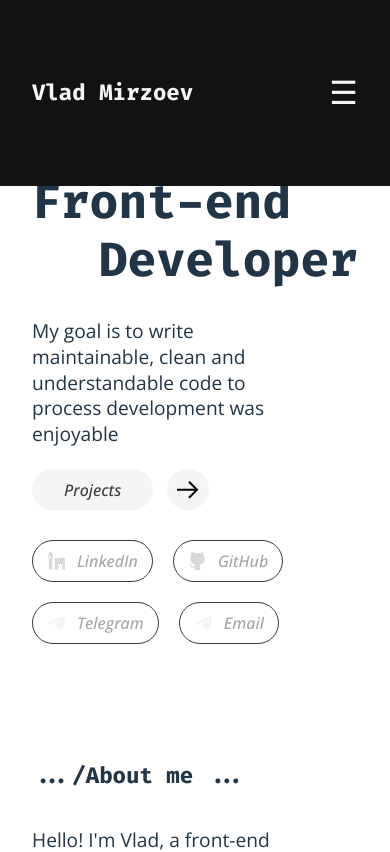
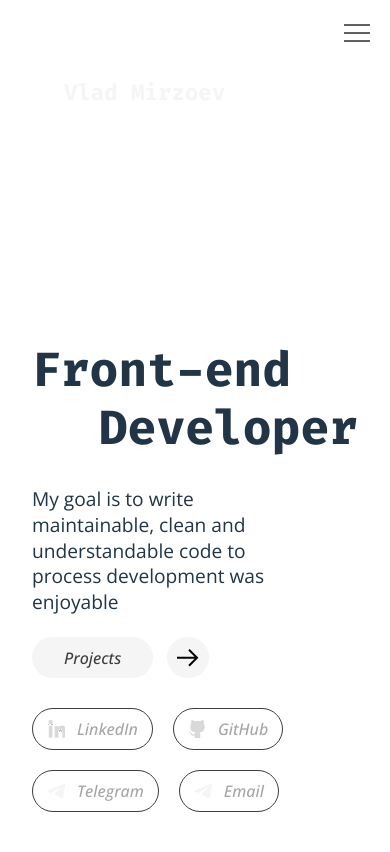
Before and after one commit to vladmirzoev/portfolio-website, a React (Vite) app: page / in a window 390 px wide. Shown: the top 852 px of the page. Built offline with nearby package versions, Linux system fonts and the light colour scheme.

Commit message:
Commit #8
Changed menu for mobile. To be finished with next commit

```diff
--- a/src/App.tsx
+++ b/src/App.tsx
@@ -12,7 +12,8 @@ function App() {
   return (
     <>
       <StandardContainer>
-        <MenuMobile />
+        <NavBar />
+        {/* <MenuMobile /> */}
         {/* <NavBar /> */}
 
         <HomeBLock />
--- a/src/components/NavBar.tsx
+++ b/src/components/NavBar.tsx
@@ -3,28 +3,28 @@ export const NavBar = () => {
     return (
         <header>
             <div className="container">
-                <div className="menu">
+                <div className="hamburger-menu">
                     <a href="" className="menu__logo">
                         <h3>Vlad Mirzoev</h3>
                     </a>
-
-                    <nav className="navigation">
+                    <input id="menu__toggle" type="checkbox" />
+                        <label className="menu__btn" htmlFor="menu__toggle">
+                            <span></span>
+                        </label>
+                    <nav className="menu__box">
                         <ul>
-                            <li>
+                            <li className='menu__item'>
                                 <a href="">About</a>
                             </li>
-                            <li>
+                            <li className='menu__item'>
                                 <a href="">Projects</a>
                             </li>
-                            <li>
+                            <li className='menu__item'>
                                 <a href="">Contacts</a>
                             </li>
                         </ul>
                     </nav>
 
-                    <span className="navigation__controls">
-                        {/* TODO */}
-                    </span>
                 </div>
             </div>
         </header>
--- a/src/styles/navBar.scss
+++ b/src/styles/navBar.scss
@@ -1,31 +1,93 @@
-// @import url(/src/styles/variables.scss);
 @import './variables.scss';
+/* скрываем чекбокс */
+#menu__toggle {
+    opacity: 0;
+  }
+  /* стилизуем кнопку */
+  .menu__btn {
+    display: flex; /* используем flex для центрирования содержимого */
+    align-items: center;  /* центрируем содержимое кнопки */
+    position: fixed;
+    top: 20px;
+    right: 20px;
+    width: 26px;
+    height: 26px;
+    cursor: pointer;
+    z-index: 1;
+  }
+  /* добавляем "гамбургер" */
+  .menu__btn > span,
+  .menu__btn > span::before,
+  .menu__btn > span::after {
+    display: block;
+    position: absolute;
+    width: 100%;
+    height: 2px;
+    background-color: #616161;
+  }
+  .menu__btn > span::before {
+    content: '';
+    top: -8px;
+  }
+  .menu__btn > span::after {
+    content: '';
+    top: 8px;
+  }
 
-.menu {
-    display: flex;
-    justify-content: space-between;
-    align-items: center;
+  /* контейнер меню */
+  .menu__box {
+    display: block;
+    position: fixed;
+    visibility: hidden;
+    top: 0;
+    left: -100%;
+    width: 100%;
+    height: 100%;
+    margin: 0;
+    padding: 80px 0;
+    list-style: none;
+    text-align: center;
+    background-color: #ECEFF1;
+    box-shadow: 1px 0px 6px rgba(0, 0, 0, .2);
+    transition: .4s ease-in-out;
+  }
+  /* элементы меню */
+  .menu__item {
+    display: block;
+    padding: 12px 24px;
+    color: #333;
+    font-family: 'Roboto', sans-serif;
+    font-size: 20px;
+    font-weight: 600;
+    text-decoration: none;
+  }
+  .menu__item:hover {
+    background-color: #CFD8DC;
+  }
 
-    &-logo{
-        display: flex;
-    }
-    &-items{
-        display: flex;
-        width: 40%;
-        justify-content: space-evenly;
+  #menu__toggle:checked ~ .menu__btn > span {
+    transform: rotate(45deg);
+  }
+  #menu__toggle:checked ~ .menu__btn > span::before {
+    top: 0;
+    transform: rotate(0);
+  }
+  #menu__toggle:checked ~ .menu__btn > span::after {
+    top: 0;
+    transform: rotate(90deg);
+  }
+  #menu__toggle:checked ~ .menu__box {
+    visibility: visible;
+    left: 0;
+  }
 
-        &__item{
-            color: $main-light-grey;
-            display: flex;
-        }
-    }
-    &-language{
-        display: flex;
-        flex-direction: column;
-        &__button {
-            padding: 0;
-            border: none;
-            background-color: transparent;
-        }
+
+.menu__box ul {
+    padding: 0;
+}
+
+.menu__item {
+    a {
+        color: $main-black;
     }
 }
```
